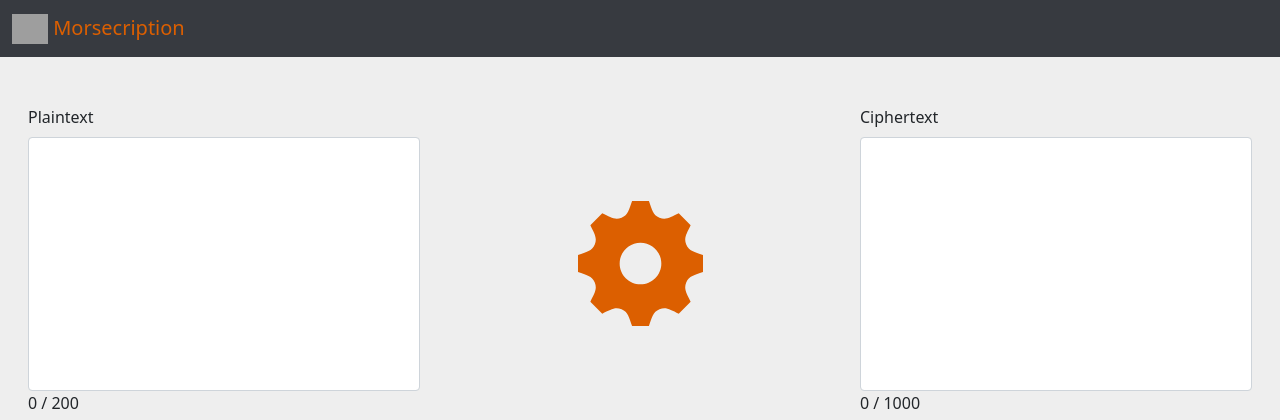
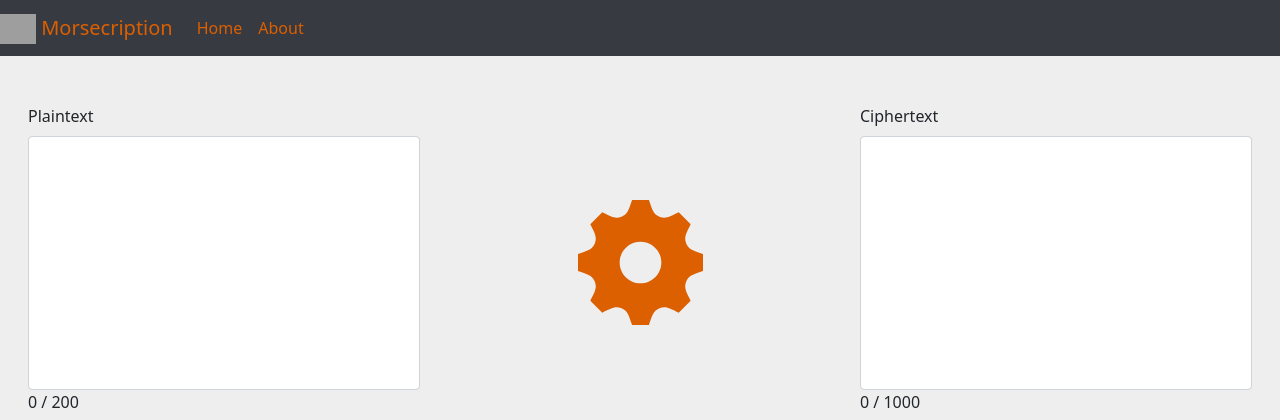
Before and after one commit to DatAmstrongest/Morsecription, a Flask app: page / in a window 1280 px wide. Shown: the top 420 px of the page. Run offline with Flask 3, Linux system fonts and the light colour scheme; some libraries are stand-ins or nearby versions; grey boxes are pictures that could not be loaded.

Commit message:
Home and About buttons are added to navbar

```diff
--- a/static/css/styles.css
+++ b/static/css/styles.css
@@ -85,6 +85,15 @@ textarea {
   max-width: fit-content;
 }
 
+.nav-text{
+  color: #dc5f00
+}
+
+.nav-text:hover, .nav-text:focus, .nav-text:active{
+  color: #dc5f00;
+  filter: brightness(80%);
+}
+
 @keyframes rotation-right {
   from {
     transform: rotate(0deg);
--- a/templates/navbar.html
+++ b/templates/navbar.html
@@ -1,7 +1,7 @@
 <!-- TODO: ADD about page that describes how morse works -->
 {% extends "header.html" %} {% block body %}
 <nav class="navbar navbar-expand-lg">
-  <div class="container-fluid">
+  <div >
     <a class="navbar-brand" href="#">
       <img
         src="{{ url_for('static', filename='assets/img/logo.png') }}"
@@ -12,17 +12,16 @@
       />
       Morsecription
     </a>
-    <button
-      class="navbar-toggler"
-      type="button"
-      data-bs-toggle="collapse"
-      data-bs-target="#navbarText"
-      aria-controls="navbarText"
-      aria-expanded="false"
-      aria-label="Toggle navigation"
-    >
-      <span class="navbar-toggler-icon"></span>
-    </button>
+  </div>
+  <div class="collapse navbar-collapse" id="navbarNav">
+    <ul class="navbar-nav">
+      <li class="nav-item active">
+        <a class="nav-link nav-text" href="#">Home</a>
+      </li>
+      <li class="nav-item">
+        <a class="nav-link nav-text" href="#">About</a>
+      </li>
+    </ul>
   </div>
 </nav>
 {% block content %} {% endblock %} {% endblock %}
```
